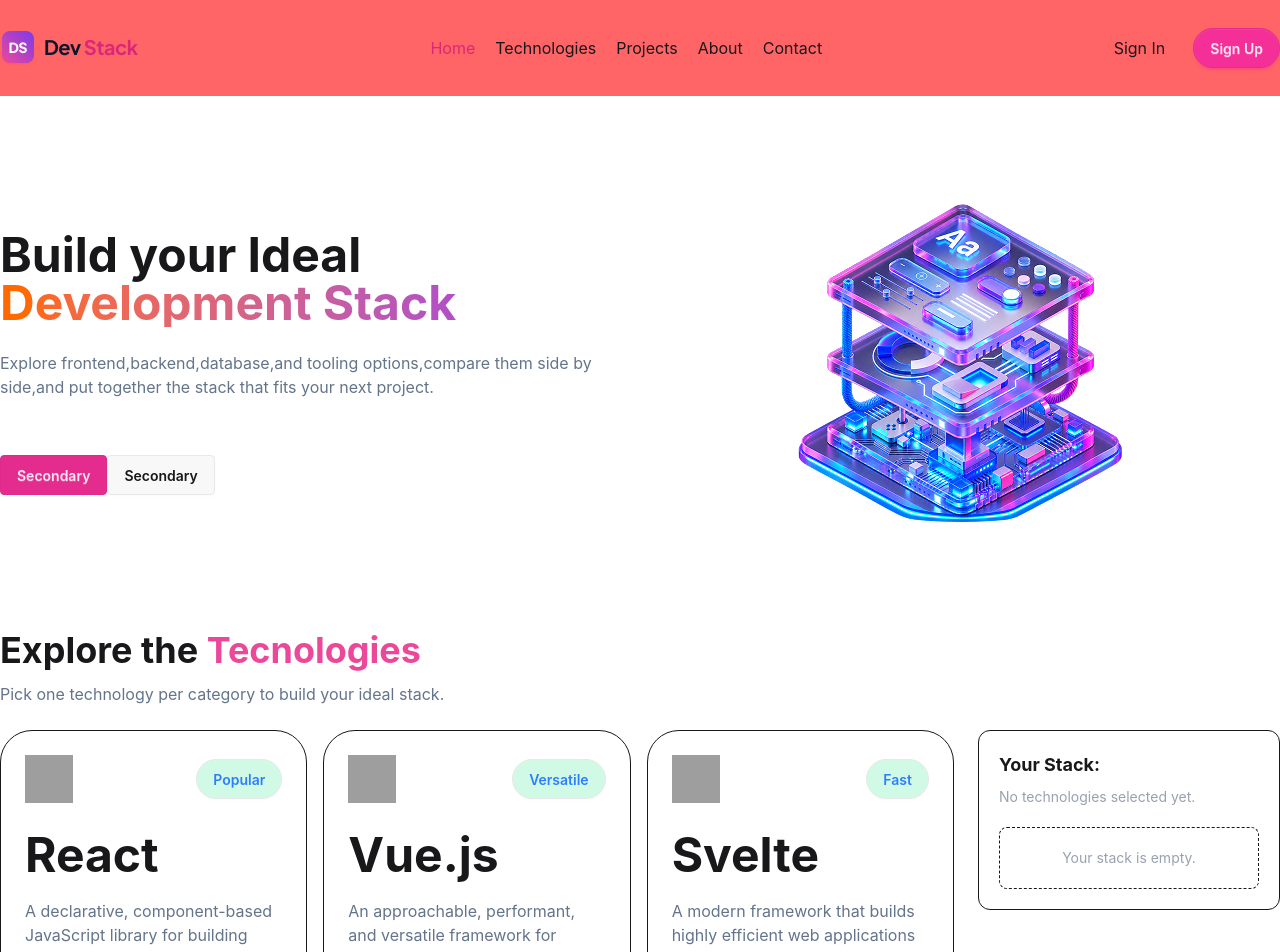
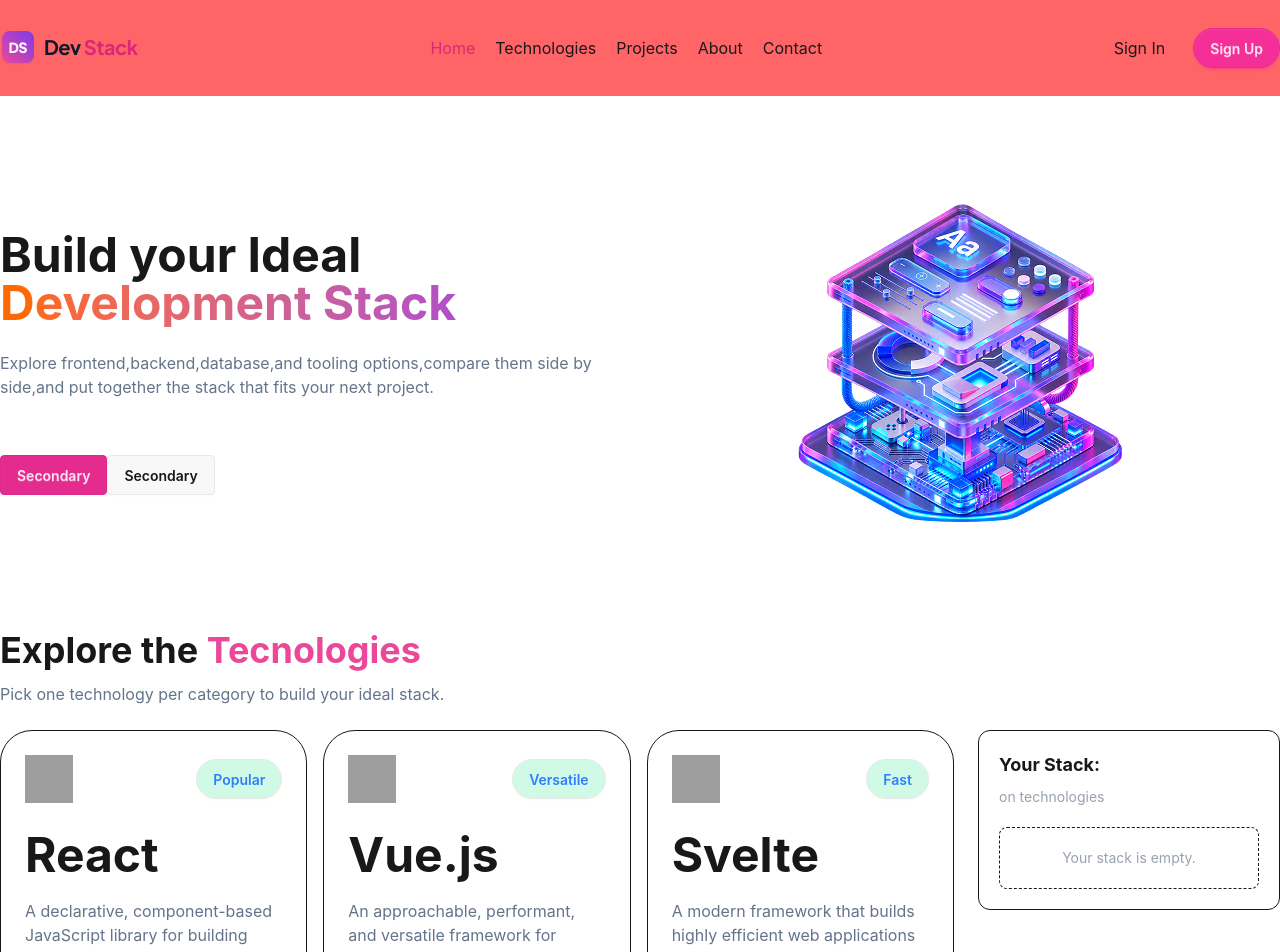
Before and after one commit to hridoycodes96/Assignment-5-dev-project, a React (Vite) app: page / in a window 1280 px wide. Shown: the top 952 px of the page. Built offline with nearby package versions, Linux system fonts and the light colour scheme; grey boxes are pictures that could not be loaded.

Commit message:
add objectCard

```diff
--- a/src/components/Objects/AvailableObjects.tsx
+++ b/src/components/Objects/AvailableObjects.tsx
@@ -1,5 +1,7 @@
 
+import { useState } from 'react';
 import type { Iobject } from '../../types/objectType';
+import ObjectsCard from './ObjectsCard';
 
 
 interface tipo{
@@ -7,7 +9,9 @@ interface tipo{
 }
 
 const AvailableObjects = ({ objects }:tipo) => {
-    console.log(objects, "players from avil")
+    // console.log(objects, "players from avil")
+
+
 
 
 
@@ -16,35 +20,40 @@ const AvailableObjects = ({ objects }:tipo) => {
             <div className='col-span-3 grid grid-cols-3 gap-4'>
                 {
                     objects.map((object: Iobject) => {
-                        return (
-                            <div className='p-6 border rounded-4xl'>
-                                <div className='flex items-center justify-between '>
+                        return ( <ObjectsCard object ={object} />
+                            // <div className='p-6 border rounded-4xl'>
+                            //     <div className='flex items-center justify-between '>
 
-                                    <img src={object.icon} alt="" className='h-12 w-12' />
+                            //         <img src={object.icon} alt="" className='h-12 w-12' />
 
-                                    <button className="btn bg-emerald-100 text-blue-500 rounded-4xl">{object.badge}</button>
+                            //         <button className="btn bg-emerald-100 text-blue-500 rounded-4xl">{object.badge}</button>
 
-                                </div>
-                                <div>
-                                    <h1 className='text-5xl font-bold mt-7'>{object.name}</h1>
-                                </div>
-                                <div>
-                                    <p className='text-[#64748B] mt-5'>{object.description}</p>
-                                </div>
+                            //     </div>
+                            //     <div>
+                            //         <h1 className='text-5xl font-bold mt-7'>{object.name}</h1>
+                            //     </div>
+                            //     <div>
+                            //         <p className='text-[#64748B] mt-5'>{object.description}</p>
+                            //     </div>
 
 
 
-                                <div className='flex items-center justify-between font-bold mt-12'>
-                                    <button className='p-2 bg-green-100'>{object.category}</button>
+                            //     <div className='flex items-center justify-between font-bold mt-12'>
+                            //         <button className='p-2 bg-green-100'>{object.category}</button>
 
-                                    <h3>{object.difficulty}</h3>
-                                    <h3 className='text-2xl'>⭐{object.rating}</h3>
-                                </div>
-                                <div>
-                                    <button  className='w-full bg-black p-5 rounded-4xl mt-20 text-white text-2xl'>Add to Stack</button>
-                                </div>
+                            //         <h3>{object.difficulty}</h3>
+                            //         <h3 className='text-2xl'>⭐{object.rating}</h3>
+                            //     </div>
+                            //     <div>
+                            //         <button
+                            //          onClick={()=>setIsSelected(false)}
+                            //          className={`w-full bg-black p-5 rounded-4xl mt-20  text-2xl ${isSelected? 'text-white':'text-red-500'}`}
+                            //         // className='w-full bg-black p-5 rounded-4xl mt-20 text-white text-2xl'
 
-                            </div>
+                            //         >Add to Stack</button>
+                            //     </div>
+
+                            // </div>
                         )
                     })
                 }
@@ -59,9 +68,12 @@ const AvailableObjects = ({ objects }:tipo) => {
           Your Stack:
         </h2>
 
-        <p className="text-sm text-gray-400 mt-2">
+        <p
 
-          No technologies selected yet.
+        className="text-sm text-gray-400 mt-2">
+
+          {/* {isSelected ===true ? " NO technologies selected yet": "  techologise selected yet"} */}
+          on technologies
         </p>
 
         <div className="border border-dashed rounded-lg p-5 mt-5 text-center">
--- /dev/null
+++ b/src/components/Objects/ObjectsCard.tsx
@@ -0,0 +1,49 @@
+import React, { useState } from 'react';
+import type { Iobject } from '../../types/objectType';
+
+const ObjectsCard = ({object}:{object:Iobject}) => {
+
+
+
+    const [isSelected, setIsSelected]= useState(true)
+
+
+
+    return (
+         <div className='p-6 border rounded-4xl'>
+                                <div className='flex items-center justify-between '>
+
+                                    <img src={object.icon} alt="" className='h-12 w-12' />
+
+                                    <button className="btn bg-emerald-100 text-blue-500 rounded-4xl">{object.badge}</button>
+
+                                </div>
+                                <div>
+                                    <h1 className='text-5xl font-bold mt-7'>{object.name}</h1>
+                                </div>
+                                <div>
+                                    <p className='text-[#64748B] mt-5'>{object.description}</p>
+                                </div>
+
+
+
+                                <div className='flex items-center justify-between font-bold mt-12'>
+                                    <button className='p-2 bg-green-100'>{object.category}</button>
+
+                                    <h3>{object.difficulty}</h3>
+                                    <h3 className='text-2xl'>⭐{object.rating}</h3>
+                                </div>
+                                <div>
+                                    <button
+                                     onClick={()=>setIsSelected(false)}
+                                     className={`w-full bg-black p-5 rounded-4xl mt-20  text-2xl ${isSelected? 'text-white':'text-red-500'}`}
+                                    // className='w-full bg-black p-5 rounded-4xl mt-20 text-white text-2xl'
+
+                                    >Add to Stack</button>
+                                </div>
+
+                            </div>
+    );
+};
+
+export default ObjectsCard;
```
